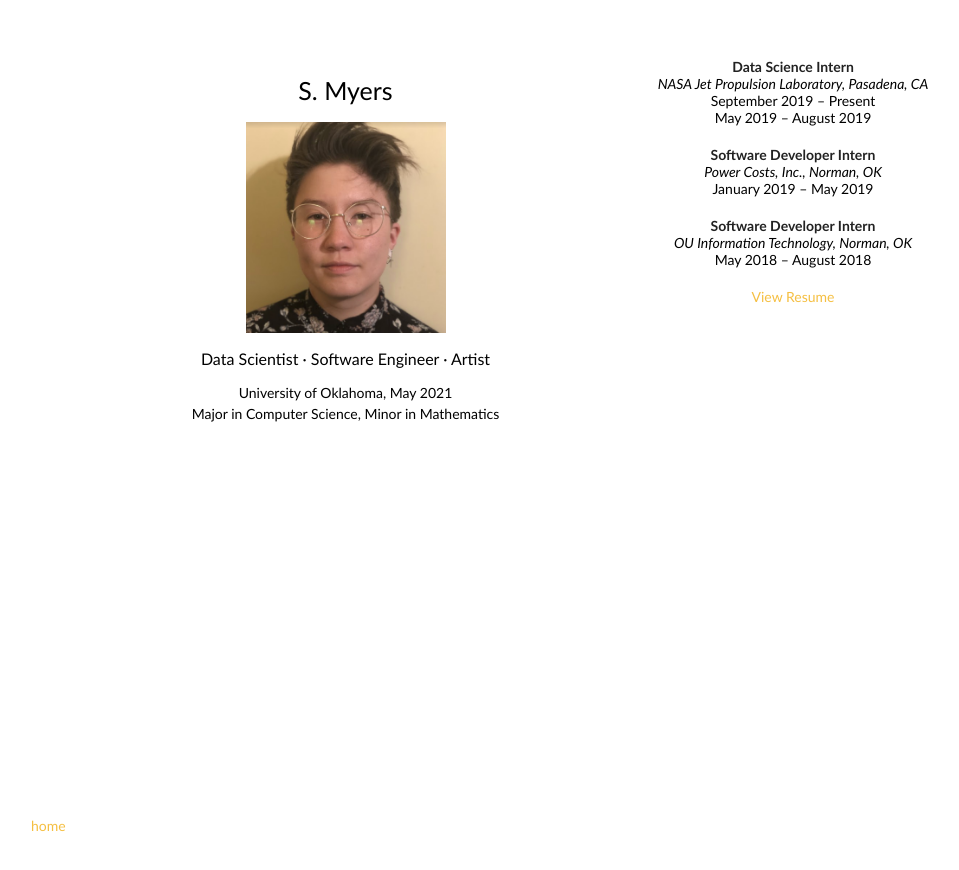
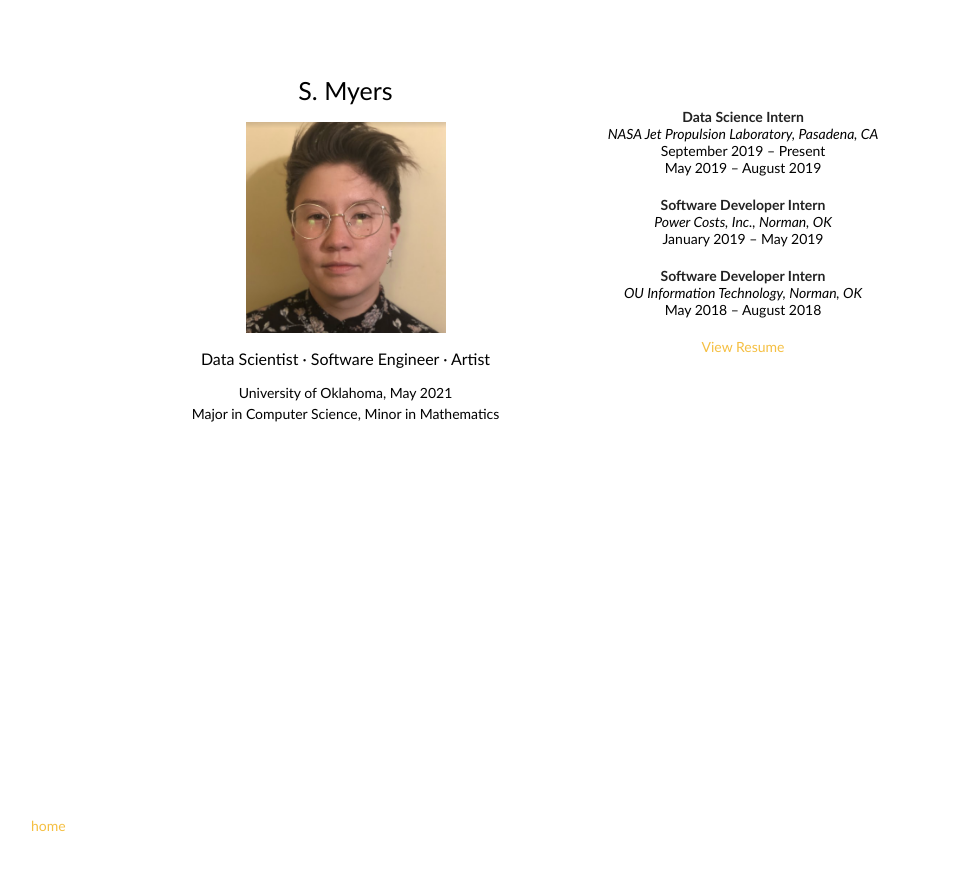
Before and after one commit to myer0432/myer0432.github.io, a Jekyll site: the page built from index.md, in a window 1280 px wide. Shown: the top 870 px of the page, without its empty margins (27-986 px from the left). Built offline with Jekyll 4.4.1, drawn with Linux system fonts in a browser that asks for light colours.

Commit message:
section padding

```diff
--- a/_sass/jekyll-theme-minimal.scss
+++ b/_sass/jekyll-theme-minimal.scss
@@ -113,8 +113,7 @@ strong {
 section {
   width:500px;
   float:right;
-  margin:0 auto;
-  padding-left:50px;
+  padding:50px;
   text-align:center;
 }
 
```
